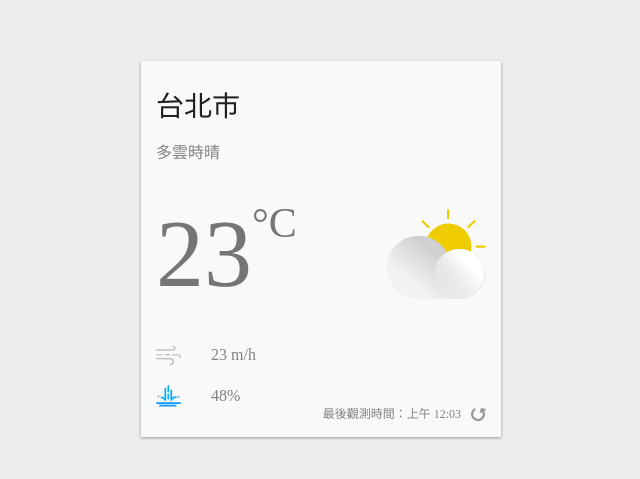
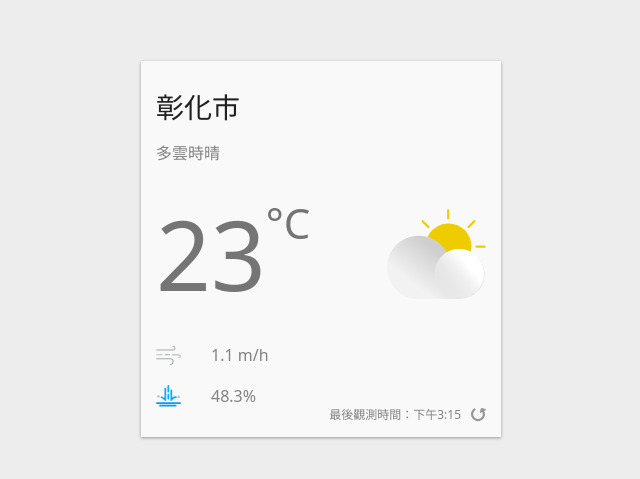
Before and after one commit to kentyangfake/realtime-weather-app, a React (Create React App) app: page / in a window 1280 px wide. Shown: the part 151-630 px from the top of the page, without its empty margins (319-959 px from the left). Built offline with nearby package versions, Linux system fonts and the light colour scheme.

Commit message:
api setting

```diff
--- a/package.json
+++ b/package.json
@@ -8,6 +8,7 @@
     "@testing-library/jest-dom": "^5.16.5",
     "@testing-library/react": "^13.4.0",
     "@testing-library/user-event": "^13.5.0",
+    "dayjs": "^1.11.7",
     "normalize.css": "^8.0.1",
     "react": "^18.2.0",
     "react-dom": "^18.2.0",
--- a/src/App.js
+++ b/src/App.js
@@ -11,6 +11,9 @@ import { ReactComponent as DayCloudyIcon } from './images/day-cloudy.svg';
 import { ReactComponent as AirFlowIcon } from './images/airFlow.svg';
 import { ReactComponent as RainIcon } from './images/rain.svg';
 import { ReactComponent as RefreshIcon } from './images/refresh.svg';
+
+//跨瀏覽器處理工具(時間格式)
+import dayjs from 'dayjs';
 
 const theme = {
   light: {
@@ -38,6 +41,7 @@ const Container = styled.div`
   display: flex;
   align-items: center;
   justify-content: center;
+  font-family: system-ui;
 `;
 
 const WeatherCard = styled.div`
@@ -130,21 +134,34 @@ const Refresh = styled.div`
 const App = () => {
   const [currentTheme, setCurrentTheme] = useState('light');
 
+  // 定義會使用到的資料狀態
+  const [currentWeather, setCurrentWeather] = useState({
+    locationName: '彰化市',
+    description: '多雲時晴',
+    windSpeed: 1.1,
+    temperature: 22.9,
+    rainPossibility: 48.3,
+    observationTime: '2022-12-16 15:15:00',
+  });
+
   return(
     <ThemeProvider theme={theme[currentTheme]}>
     <Container>
       <WeatherCard>
-        <Location >台北市</Location>
-        <Description>多雲時晴</Description>
+        <Location>{currentWeather.locationName}</Location>
+        <Description>{currentWeather.description}</Description>
         <CurrentWeather>
           <Temperature>
-            23 <Celsius>°C</Celsius>
+          {Math.round(currentWeather.temperature)} <Celsius>°C</Celsius>
           </Temperature>
           <DayCloudy />
         </CurrentWeather>
-        <AirFlow><AirFlowIcon /> 23 m/h </AirFlow>
-        <Rain><RainIcon /> 48% </Rain>
-        <Refresh> 最後觀測時間：上午 12:03 <RefreshIcon /></Refresh>
+        <AirFlow><AirFlowIcon /> {currentWeather.windSpeed} m/h </AirFlow>
+        <Rain><RainIcon /> {currentWeather.rainPossibility}% </Rain>
+        <Refresh> 最後觀測時間：{new Intl.DateTimeFormat('zh-TW', {
+                                  hour: 'numeric',
+                                  minute: 'numeric',
+                               }).format(dayjs(currentWeather.observationTime))} <RefreshIcon /></Refresh>
       </WeatherCard>
     </Container>
     </ThemeProvider>
```
Also changed, not shown: 1 other file (tests, documents, lock files or other folders).
